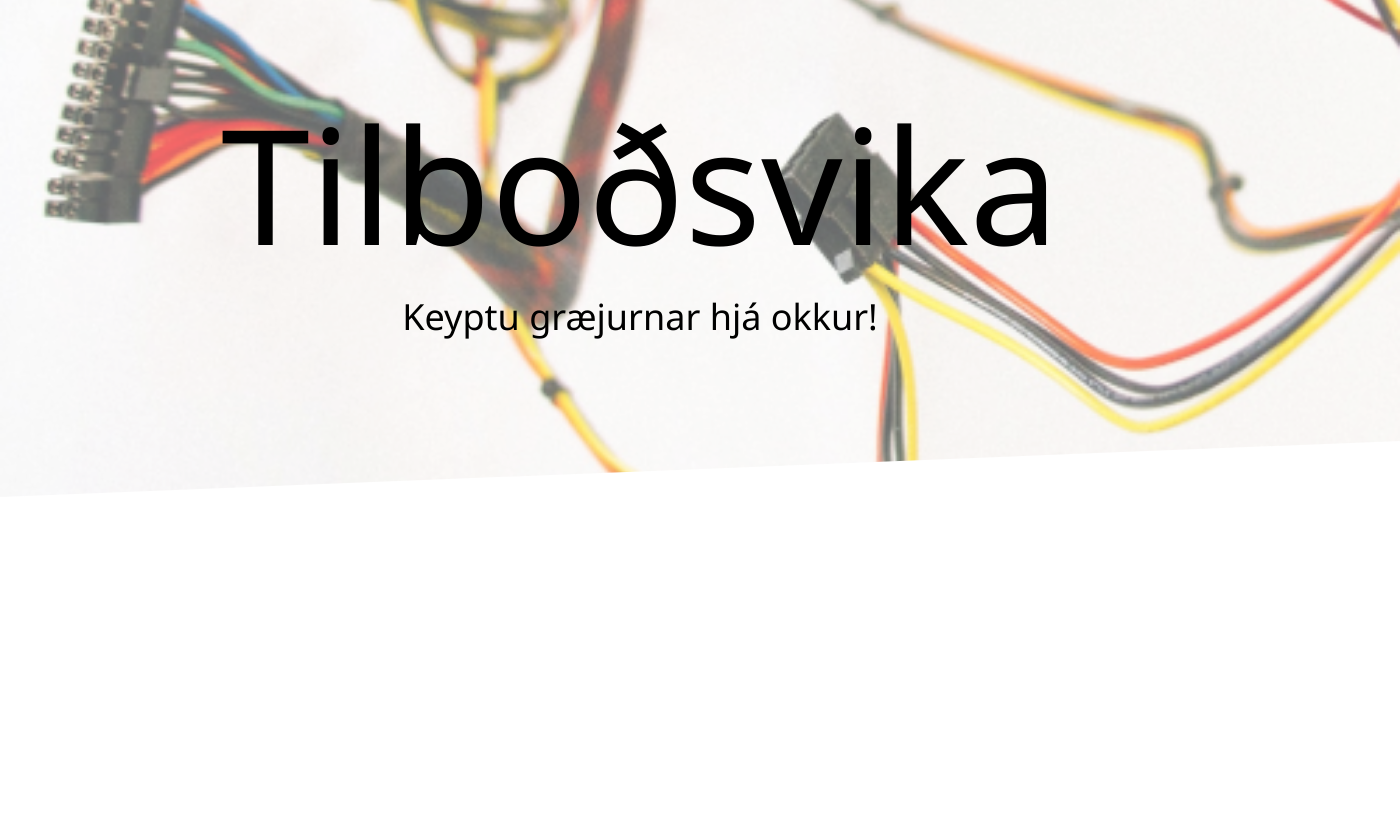
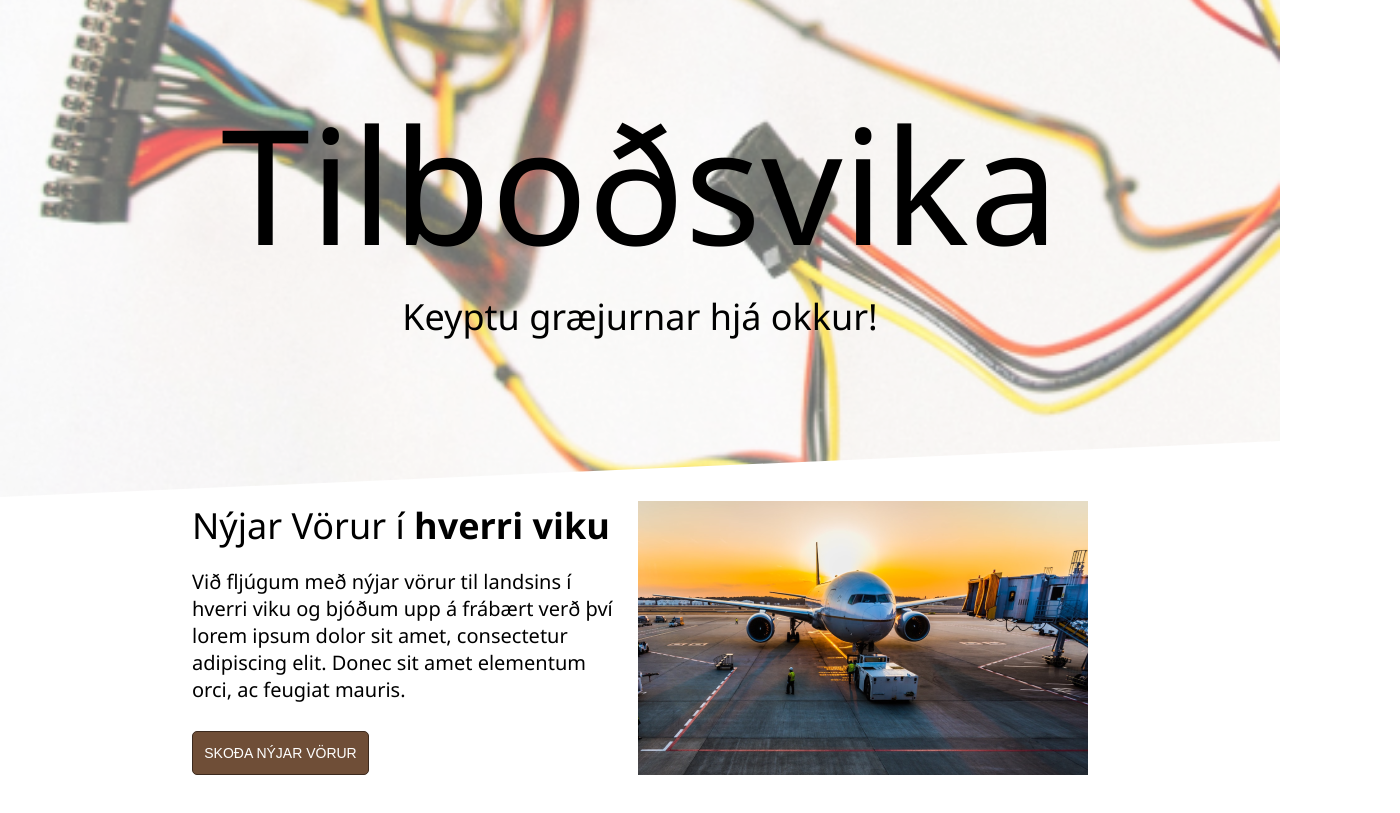
Before and after one commit to EinarL/Hopverkefni1, a website: page index.html in a window 1280 px wide. Shown: the part 63-876 px from the top of the page, 1400 px wide, since content can reach past the window. Before the commit the page ends 800 px from the top, so only its background shows below. Drawn offline with Linux system fonts and the light colour scheme.

Commit message:
index bæting

```diff
--- a/index.html
+++ b/index.html
@@ -37,7 +37,19 @@
     </div>
     <img class="backgr-img" src="./img/background.png" alt="Mynd af snúrum">
 
-
+    <div class="container">
+      <div class="second-container">
+        <div class="text-container">
+          <h2>Nýjar Vörur í<strong> hverri viku</strong></h2>
+          <p>Við fljúgum með nýjar vörur til landsins í hverri viku og
+            bjóðum upp á frábært verð því lorem ipsum dolor sit amet,
+            consectetur adipiscing elit. Donec sit amet elementum orci,
+            ac feugiat mauris.</p>
+        </div>
+        <button>Skoða Nýjar Vörur</button>
+      </div>
+      <img src="./img/airplane.png" alt="Flugvél">
+    </div>
   </main>
 </body>
 </html>
--- a/styles/index.scss
+++ b/styles/index.scss
@@ -65,7 +65,8 @@
   opacity: 60%;
   position: absolute;
   top: 0;
-  width: $max-width;
+  width: 100%;
+  max-width: $max-width;
   z-index: 0;
 }
 
@@ -88,3 +89,44 @@
     z-index: 1;
   }
 }
+
+.container{
+  position: relative;
+  display: flex;
+  width: 70%;
+  margin: 10em auto;
+
+  .text-container > *{
+    margin-bottom: .5em;
+  }
+  .text-container{
+    max-width: 95%;
+  }
+
+  h2{
+    font-size: 36px;
+    font-weight: 450;
+    font-family: 'Segoe UI', Tahoma, Geneva, Verdana, sans-serif;
+  }
+  strong{
+    font-weight: 600;
+  }
+  p{
+    font-size: 20px;
+    font-family: 'Segoe UI', Tahoma, Geneva, Verdana, sans-serif;
+  }
+
+  button{
+    position: absolute;
+    text-transform: uppercase;
+    font-size: 14px;
+    width: 177px;
+    height: 44px;
+    bottom:0;
+    background-color: #6F4E37;
+    color: white;
+    border: 1px solid #3C2A1E;
+    box-sizing: border-box;
+    border-radius: 5px;
+  }
+}
```
Also changed, not shown: img/airplane.png (added), styles.css, 1 other file.
